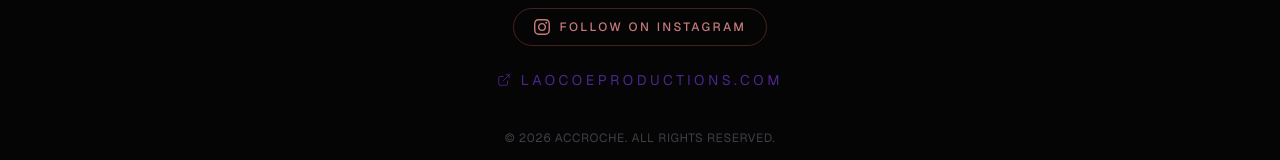
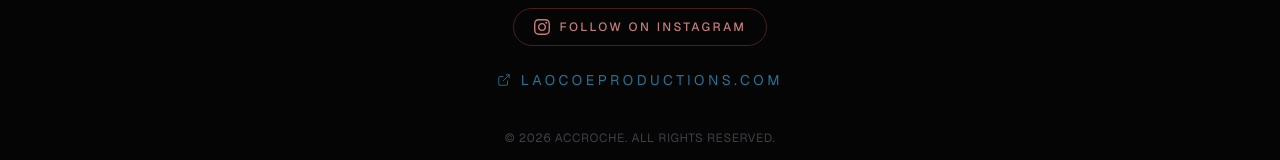
Before and after one commit to smartedgemediaco-creator/accroche-the-movie, a Next.js app: page / in a window 1280 px wide. Shown: the part 1864-2024 px from the top of the page. Built offline with nearby package versions, Linux system fonts and the light colour scheme.

Commit message:
Change laocoeproductions link to bright sky blue

```diff
--- a/src/app/page.tsx
+++ b/src/app/page.tsx
@@ -35,7 +35,7 @@ export default function Home() {
             href="https://laocoeproductions.com/"
             target="_blank"
             rel="noopener noreferrer"
-            className="inline-flex items-center gap-2.5 text-xs md:text-sm tracking-[0.25em] uppercase text-[#7c3aed]/60 hover:text-[#7c3aed] transition-all duration-500 group mb-10"
+            className="inline-flex items-center gap-2.5 text-xs md:text-sm tracking-[0.25em] uppercase text-[#38bdf8]/60 hover:text-[#38bdf8] transition-all duration-500 group mb-10"
           >
             <svg viewBox="0 0 24 24" fill="none" stroke="currentColor" strokeWidth={1.5} className="w-3.5 h-3.5">
               <path d="M18 13v6a2 2 0 0 1-2 2H5a2 2 0 0 1-2-2V8a2 2 0 0 1 2-2h6" />
```
